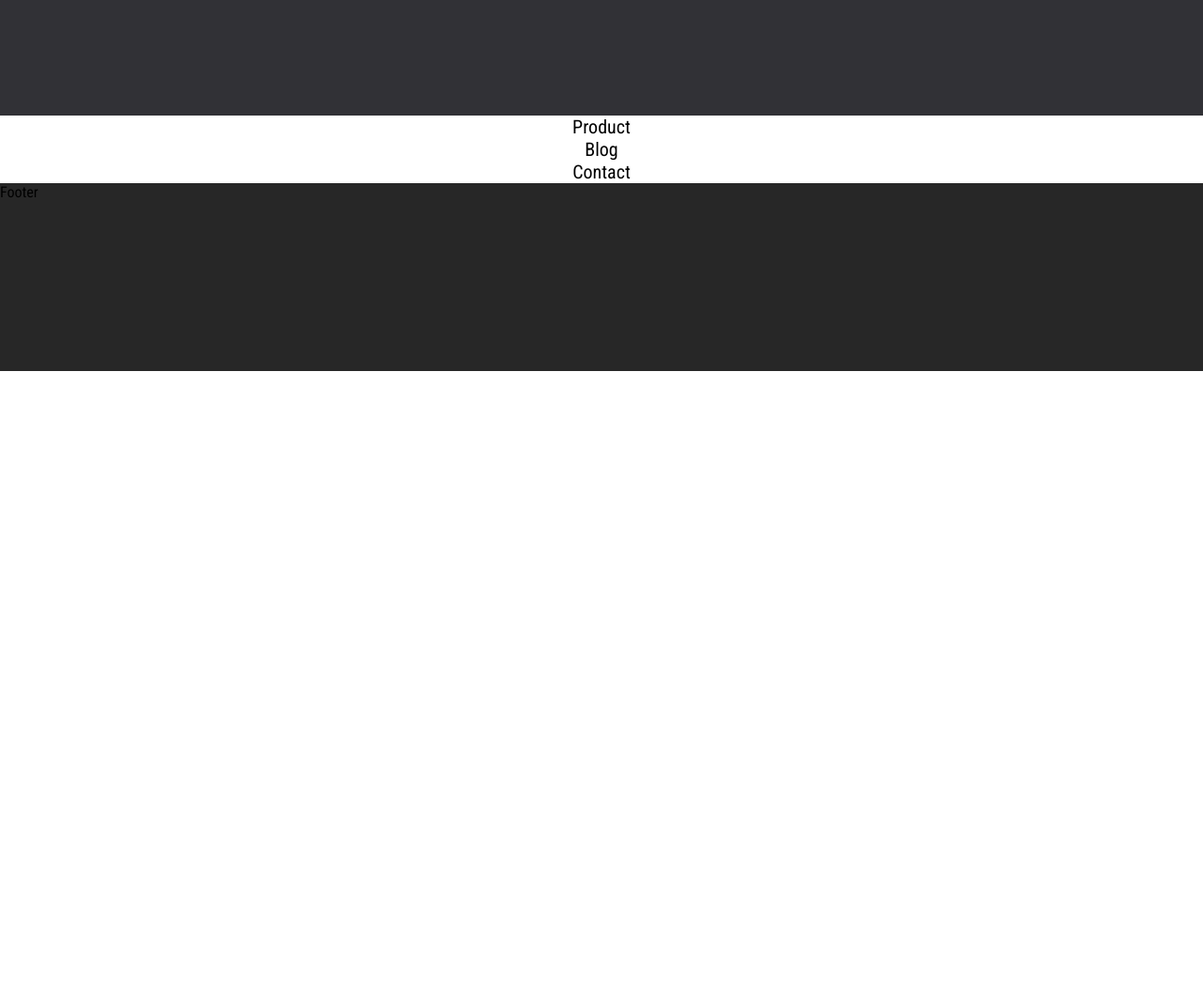
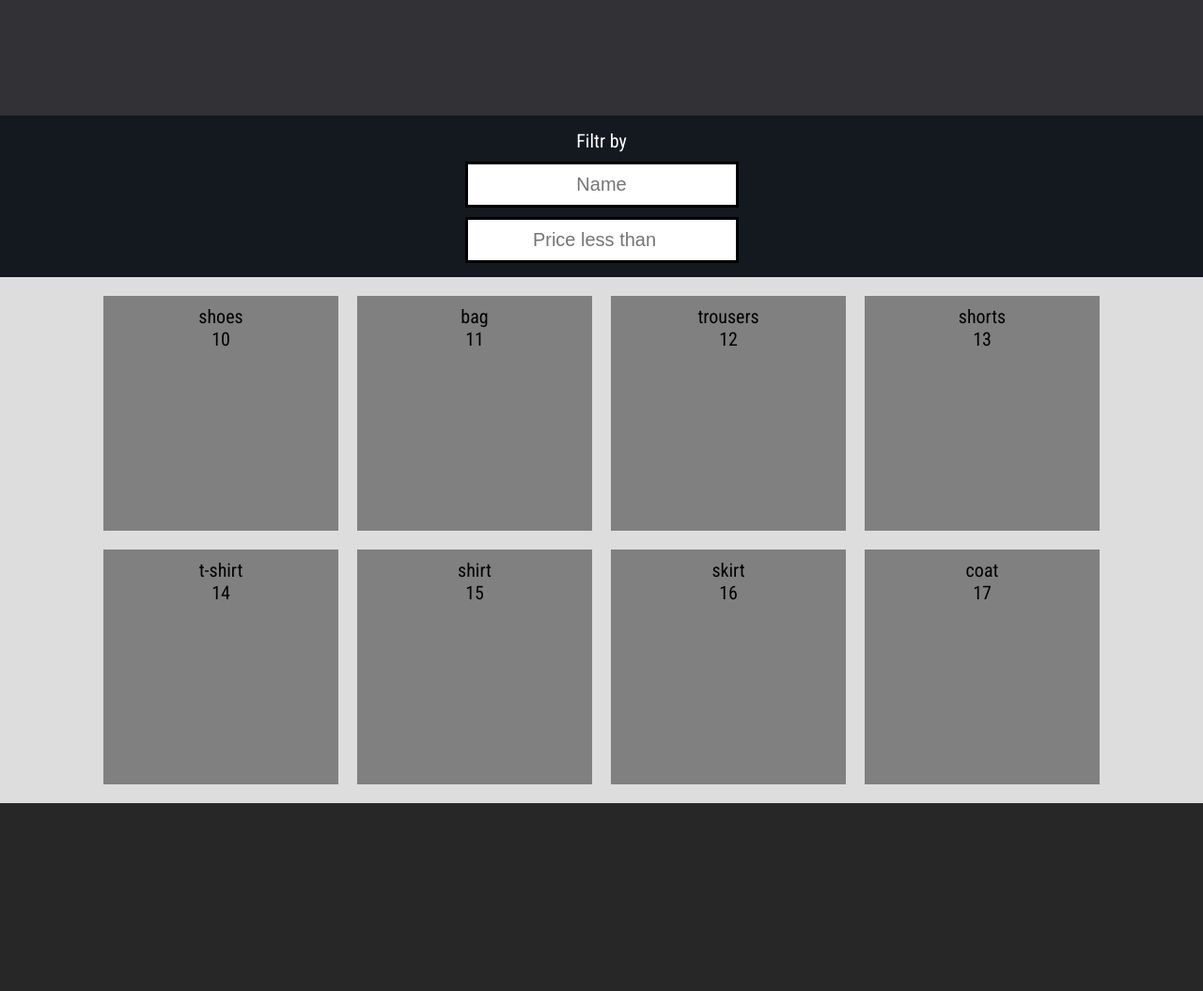
Before and after one commit to marcinsiewodnik/sport-equipment-store, a plain HTML site: page index.html in a window 1280 px wide. Shown: the part 1360-2415 px from the top of the page at 94% size. Before the commit the page ends 1755 px from the top, so only its background shows below. Drawn offline with Linux system fonts and the light colour scheme.

Commit message:
Products section
design (flexbox)
filter logic

```diff
--- a/index.html
+++ b/index.html
@@ -84,13 +84,87 @@
             </div>
 
         </section>
-        <section class="products" data-section="products">Product</section>
-        <section class="blog" data-section="blog">Blog</section>
-        <section class="contact" data-section="contact">Contact</section>
+        <section class="products" data-section="products">
+
+            <div class="filter-panel">
+
+                <p>Filtr by</p>
+
+                <p><input type="text" placeholder="Name" id="product-name"></p>
+                <p> <input type="number" placeholder="Price less than" id="product-price"></p>
+
+            </div>
+
+
+            <div class="products-panel">
+
+                <!-- <div class="product-item">
+
+                    <div class="img">Imge</div>
+                    <div class="name">Shoes</div>
+                    <div class="price">10$</div>
+
+
+                </div>
+                <div class="product-item">
+
+                    <div class="img">Image</div>
+                    <div class="name">Shoes</div>
+                    <div class="price">10$</div>
+
+                </div>
+                <div class="product-item">
+
+                    <div class="img">Image</div>
+                    <div class="name">Shoes</div>
+                    <div class="price">10$</div>
+
+
+                </div>
+                <div class="product-item">
+
+                    <div class="img">Image</div>
+                    <div class="name">Shoes</div>
+                    <div class="price">10$</div>
+
+                </div>
+                <div class="product-item">
+
+                    <div class="img">Iamge</div>
+                    <div class="name">Shoes</div>
+                    <div class="price">10$</div>
+
+                </div>
+                <div class="product-item">
+
+                    <div class="img">Iamge</div>
+                    <div class="name">Shoes</div>
+                    <div class="price">10$</div>
+
+                </div>
+                <div class="product-item">
+
+                    <div class="img">Iamge</div>
+                    <div class="name">Shoes</div>
+                    <div class="price">10$</div>
+
+                </div>
+                <div class="product-item">
+
+                    <div class="img">Image</div>
+                    <div class="name">Shoes</div>
+                    <div class="price">10$</div>
+
+                </div> -->
+
+
+        </section>
+        <section class="blog" data-section="blog"></section>
+        <section class="contact" data-section="contact"></section>
 
     </main>
 
-    <footer>Footer</footer>
+    <footer></footer>
 
     <script src="jquery/jquery-3.4.1.min.js"></script>
 
@@ -101,6 +175,7 @@
     <script src="js/2_header-baner.js"></script>
     <script src="js/3_about-typing.js"></script>
     <script src="js/4_about-statistics.js"></script>
+    <script src="js/5_products-create-filter.js"></script>
     <script src="js/main.js"></script>
 
 </body>
--- a/js/5_products-create-filter.js
+++ b/js/5_products-create-filter.js
@@ -0,0 +1,79 @@
+const productsData = [
+
+    { name: "shoes", img: "img", price: 10 },
+    { name: "bag", img: "img", price: 11 },
+    { name: "trousers", img: "img", price: 12 },
+    { name: "shorts", img: "img", price: 13 },
+
+    { name: "t-shirt", img: "img", price: 14 },
+    { name: "shirt", img: "img", price: 15 },
+    { name: "skirt", img: "img", price: 16 },
+    { name: "coat", img: "img", price: 17 }
+]
+
+const container = document.querySelector(".products-panel");
+
+const renderProducts = (products) => {
+
+    // Wyczyszczenie listy na samym początku
+
+    container.textContent = "";
+
+    products.forEach(product => {
+
+        const productHtmlElement = document.createElement('div');
+        const divImgHtmlElement = document.createElement('div');
+        const nameHtmlElement = document.createElement('p');
+        const priceHtmlElement = document.createElement('p');
+
+        productHtmlElement.classList.add("product-item");
+        divImgHtmlElement.classList.add("img");
+        nameHtmlElement.classList.add("name");
+        priceHtmlElement.classList.add("price");
+
+        nameHtmlElement.textContent = product.name
+        priceHtmlElement.textContent = product.price
+
+        productHtmlElement.appendChild(divImgHtmlElement);
+        productHtmlElement.appendChild(nameHtmlElement);
+        productHtmlElement.appendChild(priceHtmlElement);
+
+        container.appendChild(productHtmlElement);
+    })
+
+}
+
+// Renderowanie podczas wywołania strony
+
+renderProducts(productsData);
+
+const nameFilter = document.querySelector("#product-name");
+const priceFilter = document.querySelector('#product-price');
+
+const handleInputChange = () => {
+
+    const nameValue = nameFilter.value;
+    const priceValue = priceFilter.value;
+
+    let filterProducts = null;
+
+    // Filtrowanie polega na stworzeniu nowej listy produktów
+
+    if (!(priceValue === "")) {
+
+        filterProducts = productsData.filter(product => product.name.includes(nameValue) && product.price <= priceValue)
+
+    } else {
+
+        filterProducts = productsData.filter(product => product.name.includes(nameValue))
+    }
+
+    // Do metody render przekazujemy argument
+
+    renderProducts(filterProducts);
+}
+
+// Renderowanie w momencie wpisywania warunków przez użytkownika
+
+nameFilter.addEventListener('input', handleInputChange);
+priceFilter.addEventListener('input', handleInputChange);
--- a/sass/_4_products.sass
+++ b/sass/_4_products.sass
@@ -0,0 +1,64 @@
+section.products
+
+    display: flex
+    flex-direction: column
+
+    min-height: calc(100vh - 117px)
+
+    background-color: #ddd
+
+    .filter-panel
+
+        padding: 10px
+
+        background-color: #14191F
+
+        p
+            padding: 5px
+
+            input
+
+                padding: 10px
+                border: 3px solid black
+
+                font-size: 20px
+
+                text-align: center
+
+        p:nth-of-type(1)
+
+            color: white
+
+    .products-panel
+
+        align-self: center
+        max-width: 1280px
+        flex-grow: 1
+
+        display: flex
+        flex-direction: row
+        flex-wrap: wrap
+        justify-content: center
+        align-content: start
+
+        padding: 10px
+
+        .product-item
+
+            height: 200px
+            width: 200px
+            padding: 10px
+            margin: 10px
+
+            background-color: grey
+
+
+@media(min-width: 1025px)
+
+    section.products
+
+        .products-panel
+
+            .product-item
+                width: 250px
+                height: 250px
```
Also changed, not shown: css/style.css, 1 other file.
